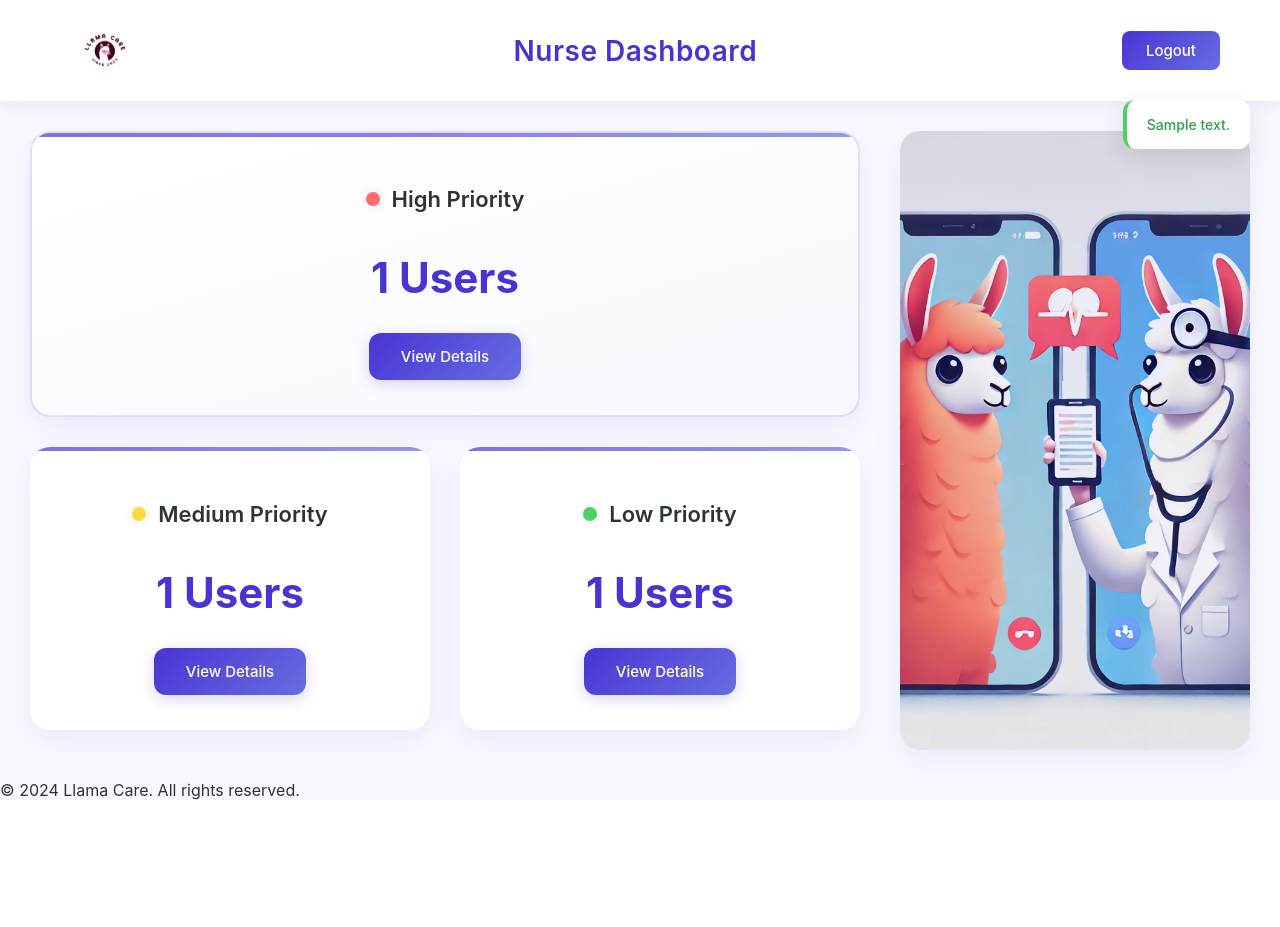
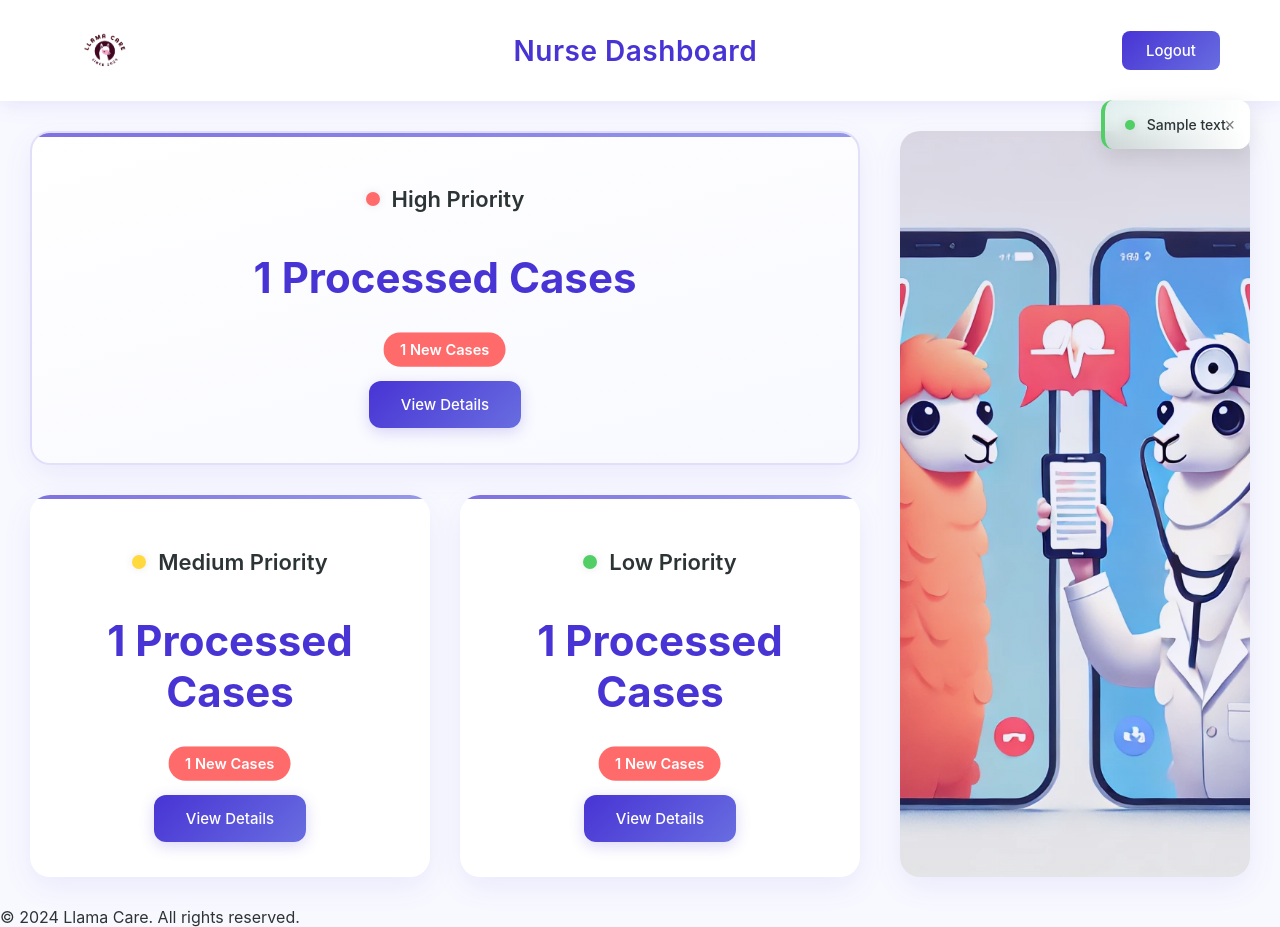
Before and after one commit to Kaushik0621/Llama_Hackathon, a Flask app: template templates/admin_dashboard.html in a window 1280 px wide. Before the commit the page ends 800 px from the top, so only its background shows below. Run offline with Flask 3, Linux system fonts and the light colour scheme; the template is opened without the code that fills it: most values are stand-ins (such as "Sample title", 1, 10 or a date in 2020).

Commit message:
some almost final changes

```diff
--- a/templates/admin_dashboard.html
+++ b/templates/admin_dashboard.html
@@ -221,6 +221,23 @@
                 grid-column: auto;
             }
         }
+
+        .new-cases {
+            background: #ff6b6b;
+            color: white;
+            padding: 8px 16px;
+            border-radius: 20px;
+            font-size: 14px;
+            font-weight: 600;
+            margin-bottom: 15px;
+            animation: pulse 2s infinite;
+        }
+
+        @keyframes pulse {
+            0% { transform: scale(1); }
+            50% { transform: scale(1.05); }
+            100% { transform: scale(1); }
+        }
     </style>
 </head>
 <body>
@@ -242,19 +259,28 @@
             <!-- Red Priority Queue (larger section) -->
             <div class="queue-section larger">
                 <h2><span class="priority-indicator priority-red"></span> High Priority</h2>
-                <p>{{ red_count }} Users</p>
+                <p>{{ red_count }} Processed Cases</p>
+                {% if new_red_count > 0 %}
+                <div class="new-cases">{{ new_red_count }} New Cases</div>
+                {% endif %}
                 <a href="{{ url_for('admin_queue', queue='Red') }}" class="view-details">View Details</a>
             </div>
 
             <!-- Yellow and Green Priority Queue (same line) -->
             <div class="queue-section">
                 <h2><span class="priority-indicator priority-yellow"></span> Medium Priority</h2>
-                <p>{{ yellow_count }} Users</p>
+                <p>{{ yellow_count }} Processed Cases</p>
+                {% if new_yellow_count > 0 %}
+                <div class="new-cases">{{ new_yellow_count }} New Cases</div>
+                {% endif %}
                 <a href="{{ url_for('admin_queue', queue='Yellow') }}" class="view-details">View Details</a>
             </div>
             <div class="queue-section">
                 <h2><span class="priority-indicator priority-green"></span> Low Priority</h2>
-                <p>{{ green_count }} Users</p>
+                <p>{{ green_count }} Processed Cases</p>
+                {% if new_green_count > 0 %}
+                <div class="new-cases">{{ new_green_count }} New Cases</div>
+                {% endif %}
                 <a href="{{ url_for('admin_queue', queue='Green') }}" class="view-details">View Details</a>
             </div>
         </div>
--- a/templates/notifications.html
+++ b/templates/notifications.html
@@ -5,7 +5,11 @@
         <div class="notification {% if notification.type == 'red' %}high-priority
                                {% elif notification.type == 'yellow' %}medium-priority
                                {% else %}low-priority{% endif %}">
+            <span class="priority-indicator {% if notification.type == 'red' %}priority-red
+                                          {% elif notification.type == 'yellow' %}priority-yellow
+                                          {% else %}priority-green{% endif %}"></span>
             {{ notification.message }}
+            <button class="close-btn">&times;</button>
         </div>
         {% endfor %}
     {% endif %}
@@ -40,24 +44,48 @@
         display: flex;
         align-items: center;
         backdrop-filter: blur(10px);
+        position: relative;
+    }
+
+    .notification .priority-indicator {
+        width: 10px;
+        height: 10px;
+        border-radius: 50%;
+        margin-right: 12px;
+        flex-shrink: 0;
     }
 
     .notification.high-priority {
         border-left-color: #ff6b6b;
-        background: linear-gradient(to right, #fff, #fff);
-        color: #d63031;
+        background: linear-gradient(to right, rgba(255, 107, 107, 0.1), white);
     }
 
     .notification.medium-priority {
         border-left-color: #ffd93d;
-        background: linear-gradient(to right, #fff, #fff);
-        color: #b7791f;
+        background: linear-gradient(to right, rgba(255, 217, 61, 0.1), white);
     }
 
     .notification.low-priority {
         border-left-color: #51cf66;
-        background: linear-gradient(to right, #fff, #fff);
-        color: #2f9e44;
+        background: linear-gradient(to right, rgba(81, 207, 102, 0.1), white);
+    }
+
+    .close-btn {
+        position: absolute;
+        right: 10px;
+        top: 50%;
+        transform: translateY(-50%);
+        background: none;
+        border: none;
+        font-size: 18px;
+        cursor: pointer;
+        opacity: 0.5;
+        transition: opacity 0.3s ease;
+        padding: 5px;
+    }
+
+    .close-btn:hover {
+        opacity: 1;
     }
 
     /* Animation for new notifications */
@@ -75,11 +103,18 @@
     .notification {
         animation: slideIn 0.3s ease forwards;
     }
+
+    /* Priority colors */
+    .priority-red { background-color: #ff6b6b; }
+    .priority-yellow { background-color: #ffd93d; }
+    .priority-green { background-color: #51cf66; }
 </style>
 
 <script>
-    let lastCheck = 0;  // Track last check time
-    let checkTimeout = null;  // For debouncing
+    let lastCheck = 0;
+    let checkTimeout = null;
+    let notificationCount = 0;
+    const MAX_NOTIFICATIONS = 5;
 
     function createNotificationElement(notification) {
         const div = document.createElement('div');
@@ -89,31 +124,37 @@
             'low-priority'
         }`;
 
-        // Add priority icon
-        const icon = document.createElement('span');
-        icon.className = 'priority-indicator';
-        icon.style.marginRight = '12px';
-        icon.classList.add(
-            notification.type === 'red' ? 'priority-red' :
-            notification.type === 'yellow' ? 'priority-yellow' :
-            'priority-green'
-        );
+        // Create priority indicator
+        const indicator = document.createElement('span');
+        indicator.className = `priority-indicator priority-${notification.type}`;
+        div.appendChild(indicator);
 
-        div.appendChild(icon);
+        // Add message
         div.appendChild(document.createTextNode(notification.message));
+
+        // Add close button
+        const closeBtn = document.createElement('button');
+        closeBtn.className = 'close-btn';
+        closeBtn.innerHTML = '&times;';
+        closeBtn.onclick = () => removeNotification(div);
+        div.appendChild(closeBtn);
+
         return div;
     }
 
-    // Add debounced check function
-    function debouncedCheck() {
-        if (checkTimeout) clearTimeout(checkTimeout);
-        checkTimeout = setTimeout(checkNotifications, 300);  // 300ms delay
+    function removeNotification(element) {
+        element.style.opacity = '0';
+        element.style.transform = 'translateX(100%)';
+        setTimeout(() => {
+            if (element.parentNode) {
+                element.parentNode.removeChild(element);
+                notificationCount--;
+            }
+        }, 300);
     }
 
-    // Modify the existing checkNotifications function to prevent duplicate checks
     async function checkNotifications() {
         const now = Date.now();
-        // Prevent checking more often than every 2 seconds
         if (now - lastCheck < 2000) return;
 
         try {
@@ -124,33 +165,43 @@
             const container = document.getElementById('notifications-container');
 
             notifications.forEach(notification => {
+                if (notificationCount >= MAX_NOTIFICATIONS) {
+                    // Remove oldest notification if at max
+                    const oldest = container.firstChild;
+                    if (oldest) removeNotification(oldest);
+                }
+
                 const notificationElement = createNotificationElement(notification);
                 container.appendChild(notificationElement);
+                notificationCount++;
 
-                // Remove notification after 5 seconds
+                // Auto-remove after 10 seconds
                 setTimeout(() => {
-                    notificationElement.style.opacity = '0';
-                    setTimeout(() => {
-                        if (notificationElement.parentNode === container) {
-                            container.removeChild(notificationElement);
-                        }
-                    }, 500);
-                }, 5000);
+                    if (notificationElement.parentNode === container) {
+                        removeNotification(notificationElement);
+                    }
+                }, 10000);
             });
         } catch (error) {
             console.error('Error checking notifications:', error);
         }
     }
 
-    // Add event listener for custom event
-    document.addEventListener('checkNotifications', debouncedCheck);
-
     // Initialize notifications
     document.addEventListener('DOMContentLoaded', () => {
+        // Set initial notification count
+        notificationCount = document.querySelectorAll('.notification').length;
+
         // Check immediately on load
         checkNotifications();
 
         // Then check every 30 seconds
         setInterval(checkNotifications, 30000);
     });
+
+    // Add event listener for custom event
+    document.addEventListener('checkNotifications', () => {
+        if (checkTimeout) clearTimeout(checkTimeout);
+        checkTimeout = setTimeout(checkNotifications, 300);
+    });
 </script>
--- a/test_webhook.py
+++ b/test_webhook.py
@@ -13,7 +13,7 @@ test_data = {
     "date_of_birth": "March 15, 1985",
     "medical_conditions": "Asthma",
     "summary": "New patient registration with asthma history",
-    "risk_level": "Yellow"
+    "risk_level": "RED"
 }
 
 # Set headers for JSON content
```
Also changed, not shown: app2.py (+86 -21 lines), templates/admin_queue.html (+36 -5 lines).
